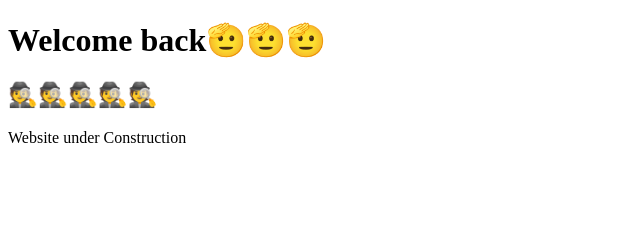
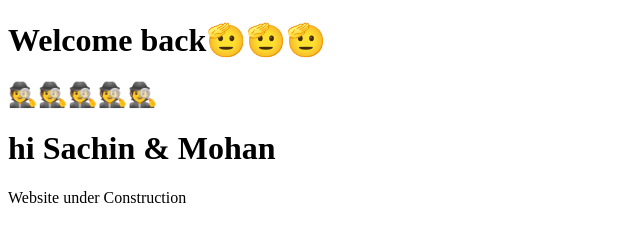
Before and after one commit to legacyofcoding/infiniteis.co, a plain HTML site: page index.html in a window 1280 px wide. Shown: the whole page, without its empty margins (0-640 px from the left). Drawn offline with Linux system fonts and the light colour scheme.

Commit message:
Update index.html

```diff
--- a/index.html
+++ b/index.html
@@ -4,6 +4,7 @@
 
 <h1>Welcome back🫡🫡🫡</h1>
 <h2>🕵️🕵️🕵️🕵️🕵️</h2>
+  <h1>hi Sachin & Mohan</h1>
 <p>Website under Construction</p>
 
 </body>
```
